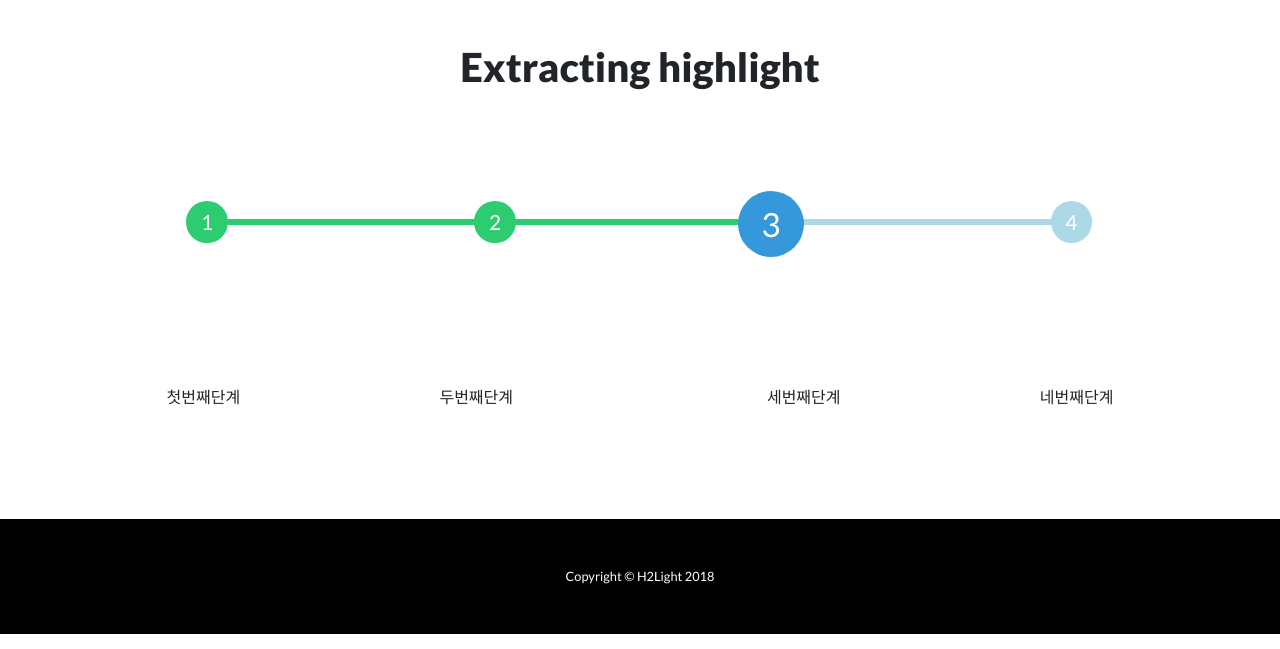
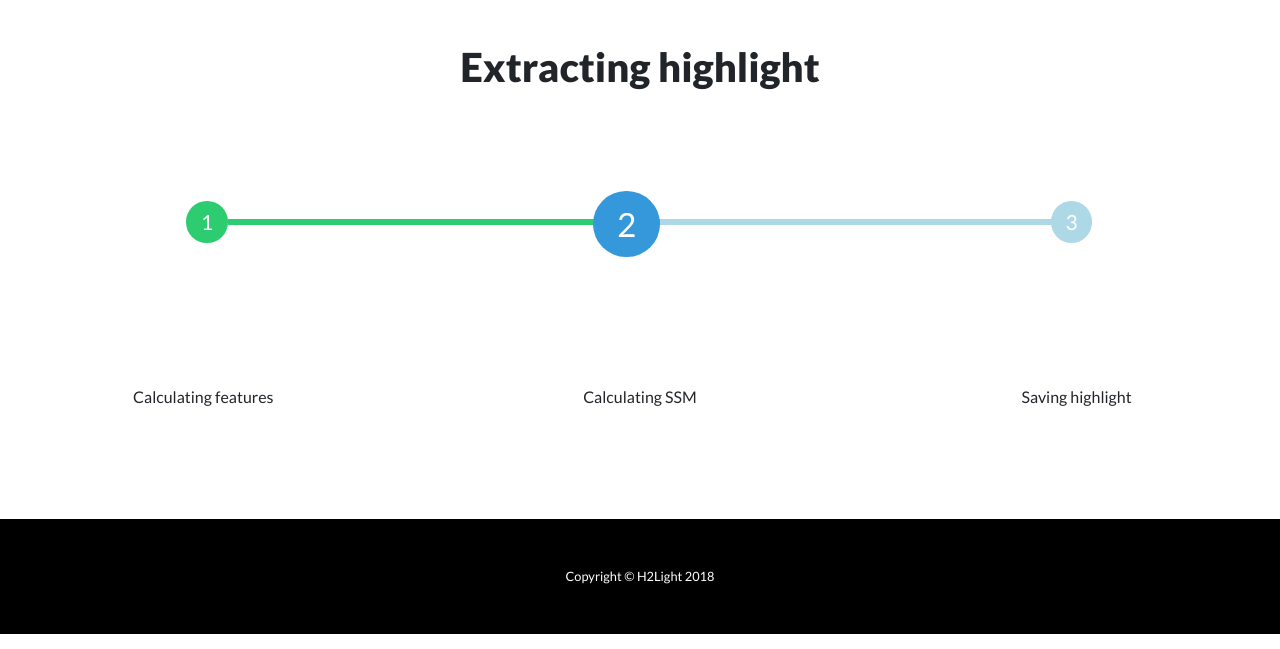
Before and after one commit to gayoungg/highlight_web, a Django app: template highlight/templates/highlight/loading.html in a window 1280 px wide. Shown: the part 67-716 px from the top of the page. Run offline with Django 3.2, Linux system fonts and the light colour scheme; the template is opened without the code that fills it, so the values that code supplies are empty; some libraries are stand-ins or nearby versions.

Commit message:
loading page

```diff
--- a/highlight/templates/highlight/loading.html
+++ b/highlight/templates/highlight/loading.html
@@ -49,7 +49,6 @@
     <div class="container" style="width:73%">
         <ul class="loading_ul bigger highlight-active">
             <li class="loading_li"></li>
-            <li class="loading_li"></li>
             <!-- 활성화중인 상태-->
             <li class="loading_li active"></li>
             <li class="loading_li"></li>
@@ -57,10 +56,11 @@
     </div>
     <div class="row">
         <div class="col-md-1"></div>
-        <div class="col-md-2">첫번째단계</div>
-        <div class="col-md-3">두번째단계</div>
-        <div class="col-md-3">세번째단계</div>
-        <div class="col-md-2">네번째단계</div>
+        <div class="col-md-2">Calculating features</div>
+        <div class="col-md-2"></div>
+        <div class="col-md-2">Calculating SSM</div>
+        <div class="col-md-2"></div>
+        <div class="col-md-2">Saving highlight</div>
     </div>
 </section>
 
```
